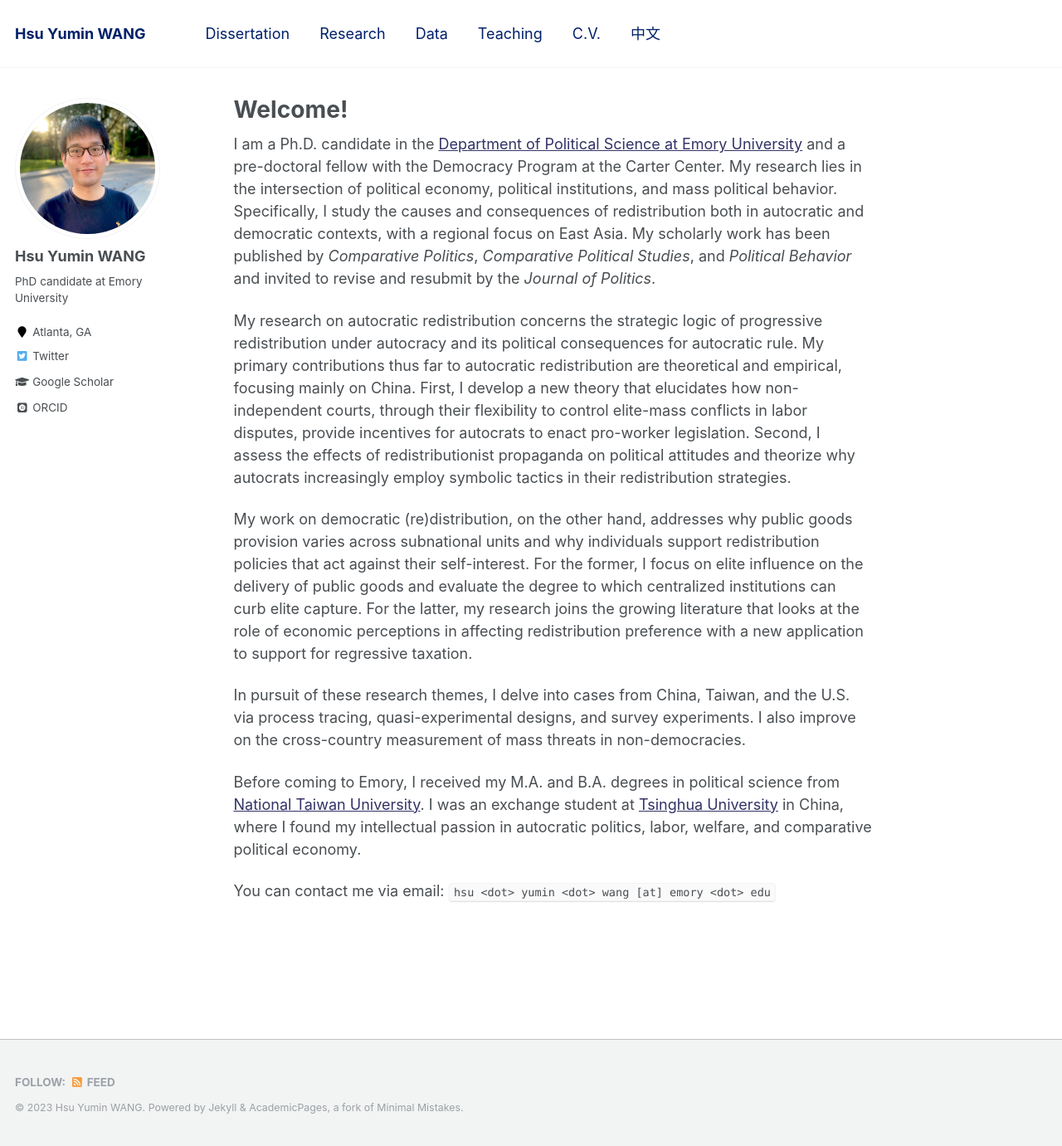
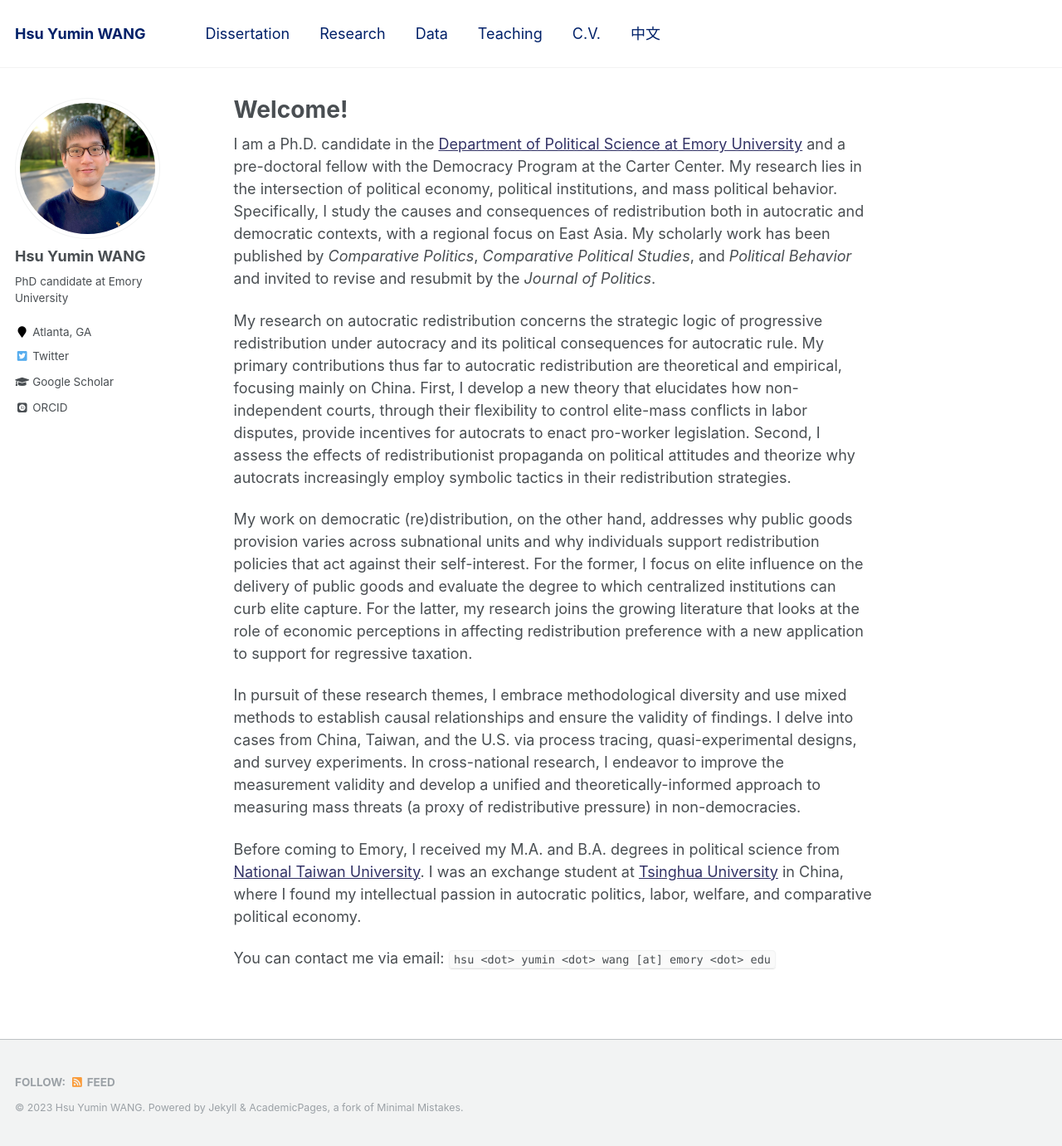
Before and after one commit to hsuyumin/hsuyumin.github.io, a Jekyll site: the page built from _pages/about.md, in a window 1280 px wide and 1381 px high. Shown: the whole window at 83% size. Built offline with Jekyll 4.4.1, drawn with Linux system fonts in a browser that asks for light colours; some web fonts are replaced.

Commit message:
Update about.md

```diff
--- a/_pages/about.md
+++ b/_pages/about.md
@@ -14,7 +14,7 @@ My research on autocratic redistribution concerns the strategic logic of progres
 
 My work on democratic (re)distribution, on the other hand, addresses why public goods provision varies across subnational units and why individuals support redistribution policies that act against their self-interest. For the former, I focus on elite influence on the delivery of public goods and evaluate the degree to which centralized institutions can curb elite capture. For the latter, my research joins the growing literature that looks at the role of economic perceptions in affecting redistribution preference with a new application to support for regressive taxation.
 
-In pursuit of these research themes, I delve into cases from China, Taiwan, and the U.S. via process tracing, quasi-experimental designs, and survey experiments. I also improve on the cross-country measurement of mass threats in non-democracies.
+In pursuit of these research themes, I embrace methodological diversity and use mixed methods to establish causal relationships and ensure the validity of findings. I delve into cases from China, Taiwan, and the U.S. via process tracing, quasi-experimental designs, and survey experiments. In cross-national research, I endeavor to improve the measurement validity and develop a unified and theoretically-informed approach to measuring mass threats (a proxy of redistributive pressure) in non-democracies.
 
 Before coming to Emory, I received my M.A. and B.A. degrees in political science from [National Taiwan University](https://www.ntu.edu.tw/english/). I was an exchange student at [Tsinghua University](https://www.tsinghua.edu.cn/en/) in China, where I found my intellectual passion in autocratic politics, labor, welfare, and comparative political economy.
 
```
